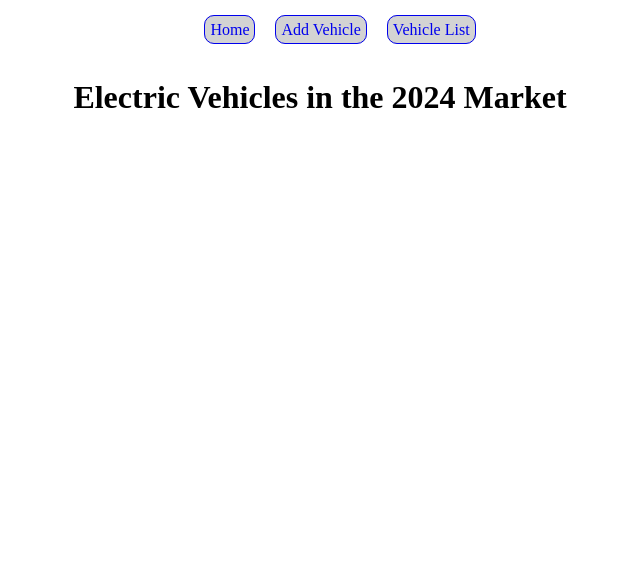
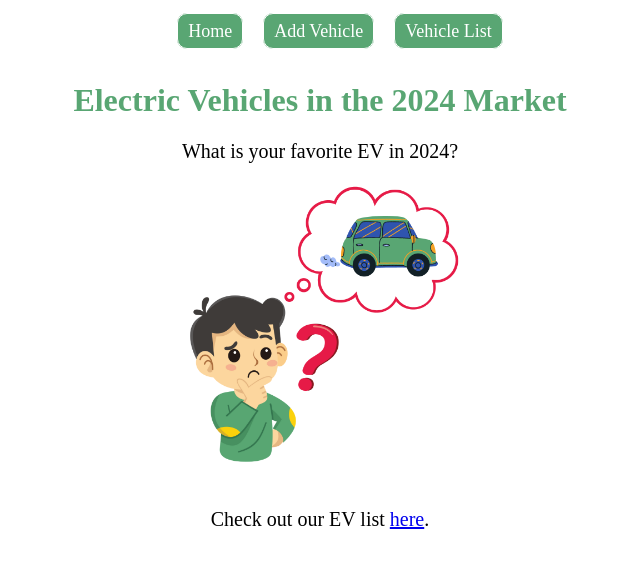
Before and after one commit to MyLanNguyen999/COMP1006-WebApp, a PHP site: page /index.php in a window 1280 px wide. Shown: the top 568 px of the page, without its empty margins (320-960 px from the left). Run offline with PHP 8.4, Linux system fonts and the light colour scheme.

Commit message:
Add image

```diff
--- a/css/styles.css
+++ b/css/styles.css
@@ -12,20 +12,29 @@ li {
 .nav-item {
     border: 1px solid;
     text-align: center;
-    background-color: lightgray;
-    padding: 5px;
+    background-color: #59A673;
+    padding: 7px;
     border-radius: 10px;
     margin: 10px;
     text-decoration: none;
+    color: white;
+    font-size: 18px;
+    padding-left: 10px;
+    padding-right: 10px;
 }
 
 
 h1,h2 {
     text-align: center;
     margin-top: 40px;
+    color: #59A673;
+}
+p {
+    text-align: center;
+    font-size: 20px;
 }
 fieldset {
-    width: 20%;
+    width: 30%;
     margin: 0 auto;
 }
 .button {
@@ -36,23 +45,25 @@ fieldset {
 
 }
 button {
-    background-color:lightgrey;
-    padding: 5px;
+    background-color:#59A673;
+    padding: 7px;
     padding-left: 10px;
     padding-right:10px;
     border: 1px solid;
     border-radius: 10px;
+    color: white;
+    font-size: 18px;
 }
 table {
     width: 25%;
-    border: 1px solid;
+    border: 1.5px solid #59A673;
     margin: 0 auto;
     text-align: left;
-
 }
 
 thead {
-    background-color: lightgray;
+    background-color: #59A673;
+    color: white;
 }
 tbody > tr > td {
     border: 1px solid lightgrey;
--- a/index.php
+++ b/index.php
@@ -3,5 +3,16 @@ $title = 'Home';
 include('shared/header.php');
 ?>
 <h1> Electric Vehicles in the 2024 Market </h1>
+<p>
+    What is your favorite EV in 2024?
+
+</p>
+<p>
+    <img src="image/COMP1006-As1.png" alt="Homepage Image" width=300 height=300>
+</p>
+<p>
+    Check out our EV list <a href="vehicle-list.php"> here</a>.
+</p>
+
 </body>
 </html>
```
Also changed, not shown: image/COMP1006-As1.png (added).
